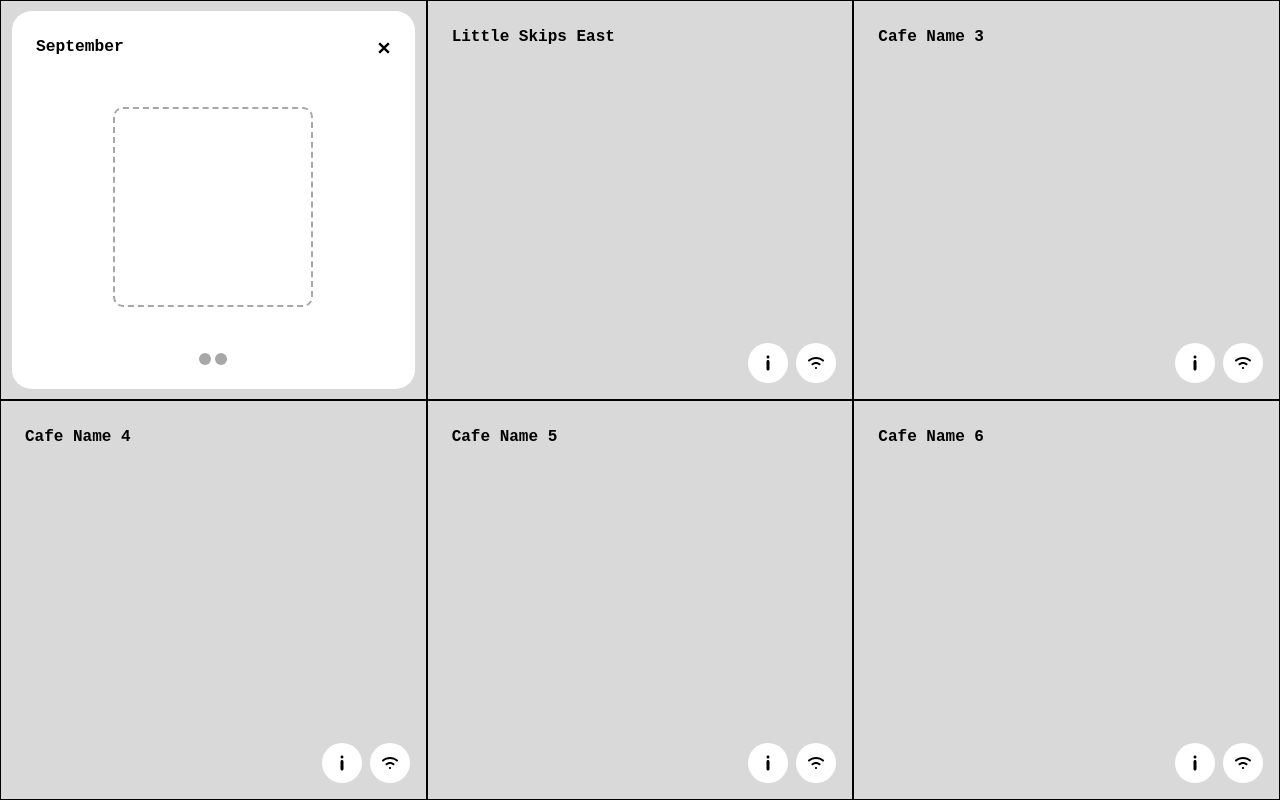
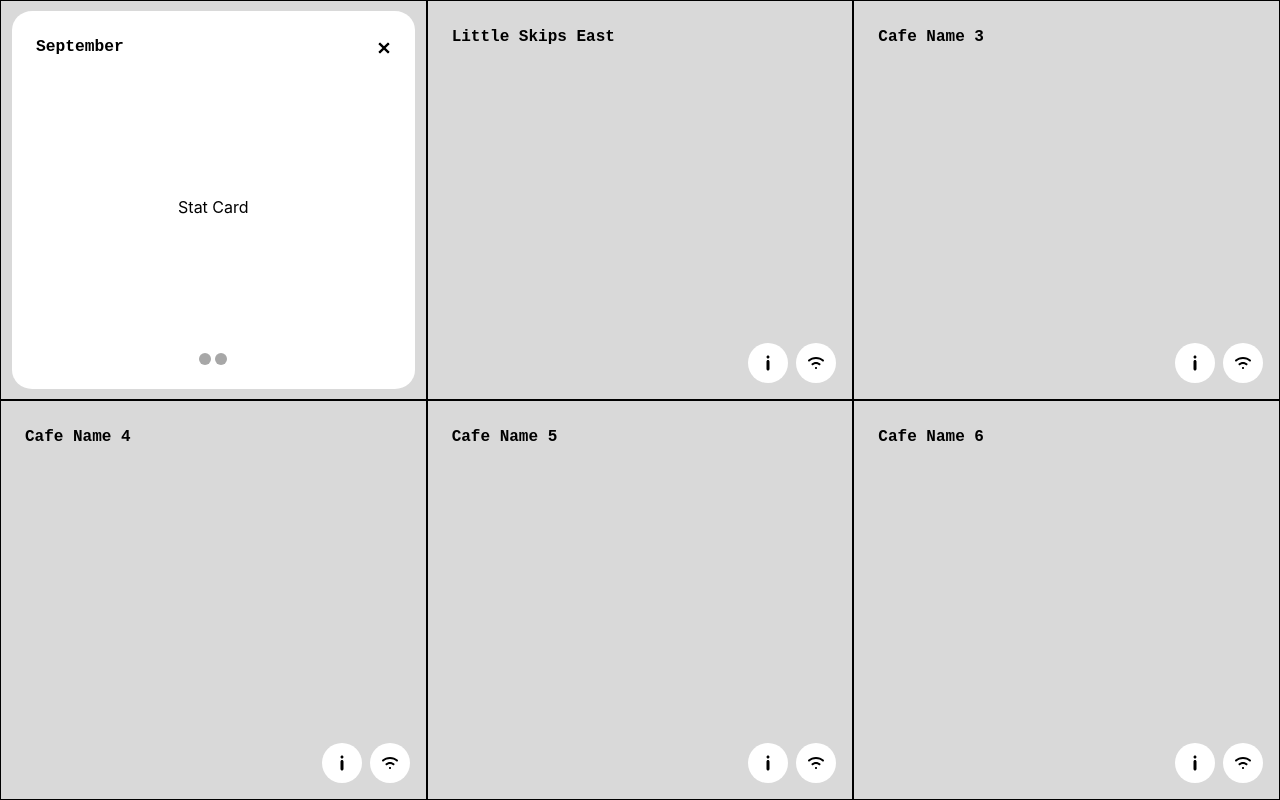
Before and after one commit to tlcottr/wifind, a Next.js app: page / in a window 1280 px wide. Both pictures are taken after a click on the element 389 px from the left and 363 px from the top of the page. Built offline with nearby package versions, Linux system fonts and the light colour scheme.

Commit message:
for Amir

```diff
--- a/components/GridItem/index.tsx
+++ b/components/GridItem/index.tsx
@@ -1,4 +1,4 @@
-import React from "react";
+import React, { useState } from "react";
 import styles from "./styles.module.scss";
 
 type Props = {
@@ -51,7 +51,10 @@ function GridItem({ open, setOpen, title }: Props) {
   const toggleOpen = () => {
     setOpen(!open);
   };
-
+  const [wifi, setWifi] = useState(false);
+  const toggleWifi = () => {
+    setWifi(!wifi);
+  };
   return (
     <div className={styles.gridItem}>
       {open && (
@@ -63,9 +66,13 @@ function GridItem({ open, setOpen, title }: Props) {
                 <CloseCard />
               </div>
             </div>
-            <div className={styles.QRSection}></div>
+            {wifi ? (
+              <div className={styles.QRSection}></div>
+            ) : (
+              <div>Stat Card</div>
+            )}
             <div className={styles.radioDots}>
-              <div className={styles.dot}></div>
+              <div className={styles.dot} onClick={toggleWifi}></div>
               <div className={styles.dot}></div>
             </div>
           </div>
```
